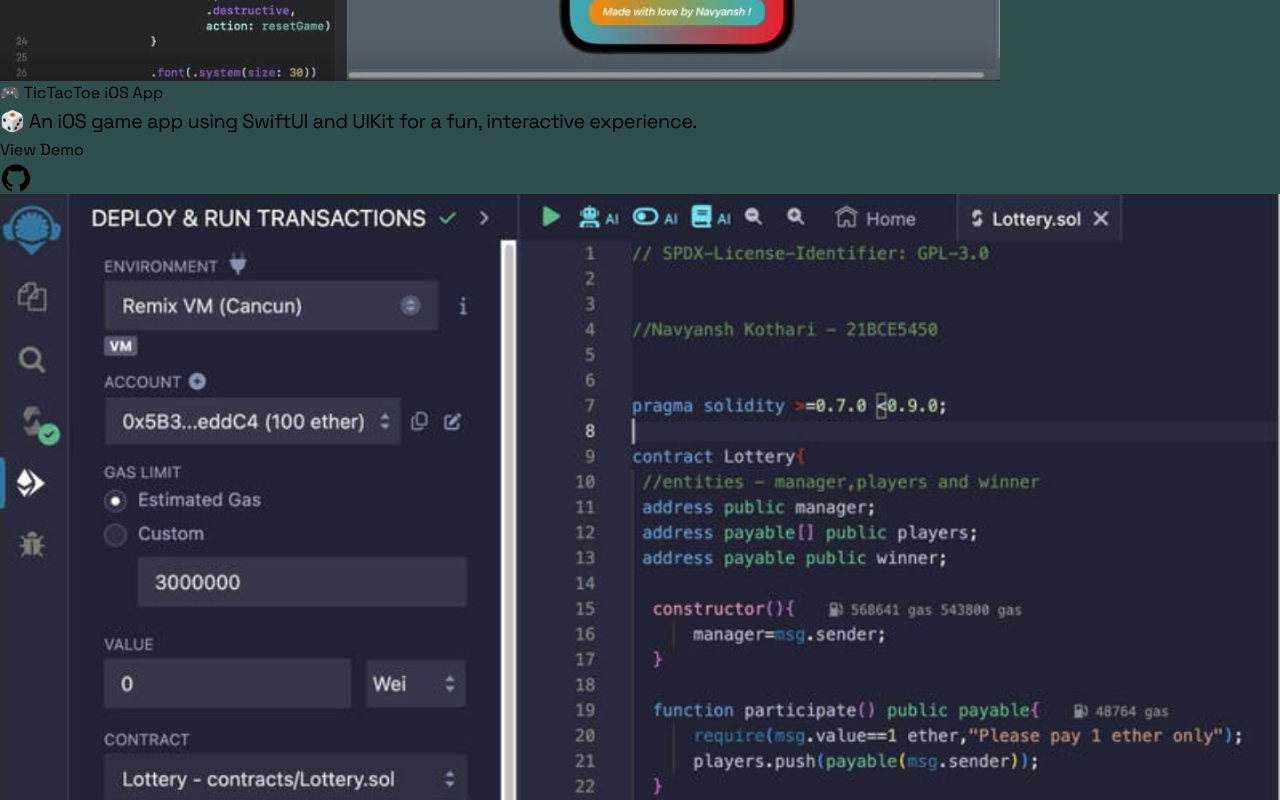
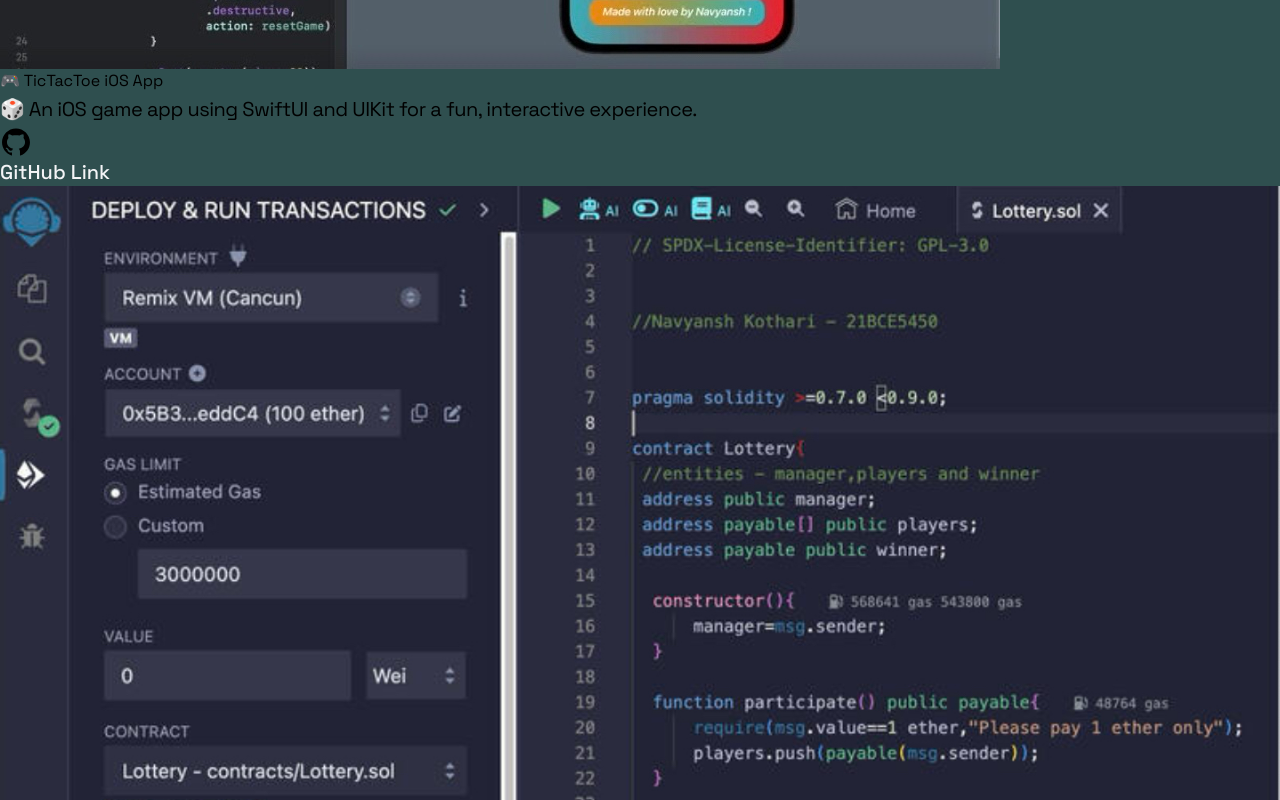
Before and after one commit to navyansh1/NavyGeeks-Website, a React (Vite) app: page / in a window 1280 px wide. Shown: the part 3140-3940 px from the top of the page. Built offline with nearby package versions, Linux system fonts and the light colour scheme.

Commit message:
done
done

```diff
--- a/src/components/Portfolio.jsx
+++ b/src/components/Portfolio.jsx
@@ -15,7 +15,6 @@ const projects = [
         title: "🎮 TicTacToe iOS App",
         description: "🎲 An iOS game app using SwiftUI and UIKit for a fun, interactive experience.",
         links: {
-            site: "#",
             github: "https://github.com/navyansh1/TickTacToe",
         },
     },
@@ -40,7 +39,6 @@ const projects = [
         title: "🃏 Playing Cards iOS App",
         description: "📲 An iOS app using SwiftUI, UIKit, and Figma that brings card games to your fingertips.",
         links: {
-            site: "",
             github: "https://github.com/navyansh1/cards-Game",
         },
     },
@@ -49,8 +47,7 @@ const projects = [
         title: "🌐 Portfolio Website",
         description: "💻 A portfolio built using React, Tailwind CSS, and Framer Motion to showcase my projects and skills.",
         links: {
-            site: "#",
-            github: "https://github.com/navyansh1/NavyGeeks-Website",
+            github: "https://github.com/navyansh1/NavyGeeksWebsite",
         },
     },
 ];
@@ -77,14 +74,15 @@ const Portfolio = () => {
                             <div className='flex space-x-4'>
                                 {project.links.site && (
                                     <a href={project.links.site}
-                                        className='px-4 py-3 mt-2 bg-slate-600 text-gray-200 rounded-lg hover:bg-slate-700 transition duration-300'>
+                                        className='px-4 py-4 mt-2 bg-slate-600 text-gray-200 rounded-lg font-semibold text-lg hover:bg-slate-700 transition duration-300'>
                                         View Demo
                                     </a>
                                 )}
                                 {project.links.github && (
                                     <a href={project.links.github}
-                                        className='px-4 py-3 bg-slate-600 text-gray-200 rounded-lg hover:bg-slate-700 transition duration-300'>
+                                        className='flex items-center px-4 py-3 bg-slate-600 text-gray-200 rounded-lg hover:bg-slate-700 transition duration-300'>
                                         <AiOutlineGithub style={{ fontSize: '2em' }} />
+                                        <span className="ml-2">GitHub Link</span> {/* Added label here */}
                                     </a>
                                 )}
                             </div>
```
Also changed, not shown: src/assets/project1.png.
